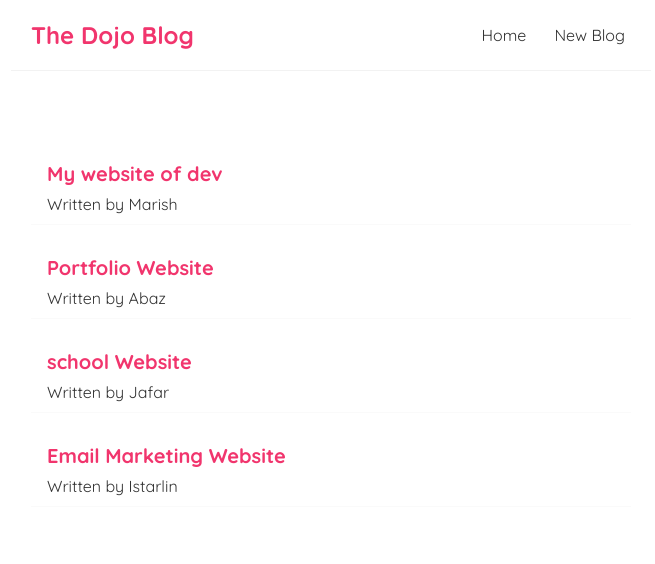
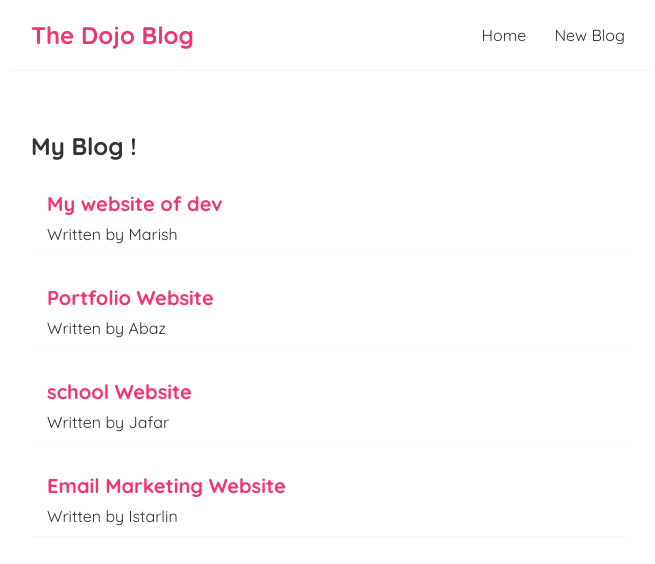
Before and after one commit to Abass-rashid/React-Blog-Post, a React (Vite) app in the folder my-react-app/: page / in a window 1280 px wide. Shown: the top 564 px of the page, without its empty margins (309-964 px from the left). Built offline with nearby package versions, Linux system fonts and the light colour scheme.

Commit message:
Add props to components

```diff
--- /dev/null
+++ b/my-react-app/src/BlogList.jsx
@@ -0,0 +1,16 @@
+const BlogList = ({blogs, title}) => {
+
+  return (
+    <div className="blog-list">
+      <h2>{title}</h2>
+       {blogs.map(blog => (
+        <div className="blog-preview" key={blog.id}>
+          <h2>{blog.name}</h2>
+          <p>Written by {blog.author}</p>
+        </div>
+      ))}
+    </div>
+   );
+}
+
+export default BlogList;
--- a/my-react-app/src/Home.jsx
+++ b/my-react-app/src/Home.jsx
@@ -1,4 +1,5 @@
 import { useState } from "react";
+import BlogList from "./BlogList";
 
 const Home = () => {
   const [blogs, setBlogs] = useState([
@@ -10,12 +11,8 @@
 
   return (
     <div className="home">
-      {blogs.map(blog => (
-        <div className="blog-preview" key={blog.id}>
-          <h2>{blog.name}</h2>
-          <p>Written by {blog.author}</p>
-        </div>
-      ))}
+   <BlogList blogs={blogs} title={"My Blog !"}/>
+
     </div>
   );
 }
```
